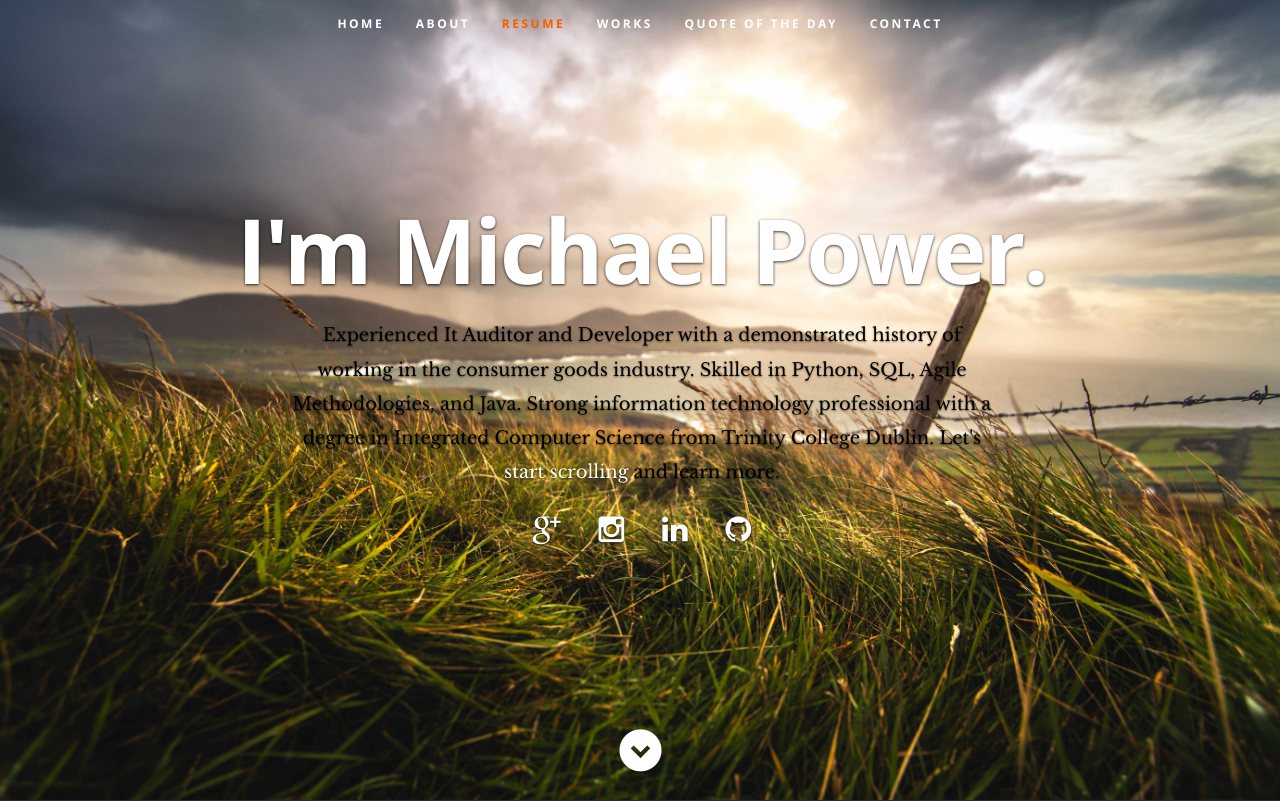
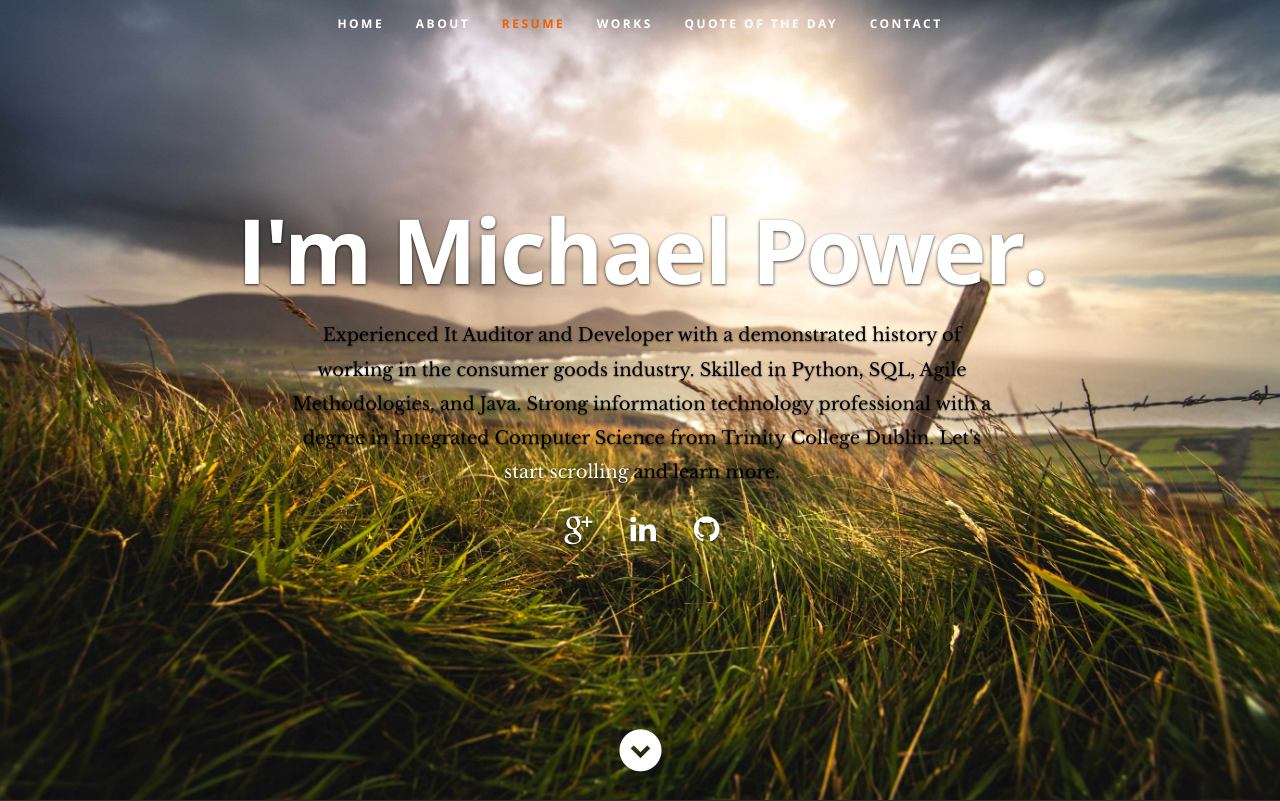
Before and after one commit to mikeyPower/cv_site, a Flask app: page /result in a window 1280 px wide. Shown: the top 801 px of the page. Run offline with Flask 2, Linux system fonts and the light colour scheme; some libraries are stand-ins or nearby versions.

Commit message:
added favicon images

```diff
--- a/app/templates/index.html
+++ b/app/templates/index.html
@@ -30,7 +30,10 @@
 
    <!-- Favicons
 	================================================== -->
-	<link rel="shortcut icon" href="static/favicon.png" >
+	<link rel="apple-touch-icon" sizes="180x180" href="static/apple-touch-icon.png">
+<link rel="icon" type="image/png" sizes="32x32" href="static/favicon-32x32.png">
+<link rel="icon" type="image/png" sizes="16x16" href="static/favicon-16x16.png">
+<link rel="manifest" href="static/site.webmanifest">
 
 </head>
 
@@ -68,7 +71,6 @@
 
             <ul class="social">
                <li><a href="mailto:powerm3@tcd.ie?Subject=Hello%20again" target="_top"><i class="fa fa-google-plus"></i></a></li>
-               <li><a href="https://www.instagram.com/michaelpower2687/"><i class="fa fa-instagram"></i></a></li>
                <li><a href="https://www.linkedin.com/in/michael-power-cs-tcd/"><i class="fa fa-linkedin"></i></a></li>
                <li><a href="https://github.com/mikeyPower/"><i class="fa fa-github"></i></a></li>
             </ul>
@@ -429,7 +431,6 @@
 
            <ul class="social-links">
             <li><a href="mailto:powerm3@tcd.ie?Subject=Hello%20again" target="_top"><i class="fa fa-google-plus"></i></a></li>
-              <li><a href="https://www.instagram.com/michaelpower2687/"><i class="fa fa-instagram"></i></a></li>
               <li><a href="https://www.linkedin.com/in/michael-power-cs-tcd/"><i class="fa fa-linkedin"></i></a></li>
               <li><a href="https://github.com/mikeyPower/"><i class="fa fa-github"></i></a></li>
 
--- a/app/templates/resume.html
+++ b/app/templates/resume.html
@@ -116,7 +116,7 @@
          <li><span class="bar-expand c"></span><em>C</em></li>
                <li><span class="bar-expand flask"></span><em>Flask</em></li>
                 <li><span class="bar-expand sql"></span><em>SQL</em></li>
-                <li><span class="bar-expand haskell"></span><em>Haskell</em></li>
+                <li><span class="bar-expand haskell"></span><em>Linux Shell Scripting</em></li>
 
        </ul>
 
--- a/app/views.py
+++ b/app/views.py
@@ -53,8 +53,8 @@ def result():
                     flash('Email is not correct')
                     return redirect(url_for('index',_anchor='contact'))
             #check if string is empty
-            if not v.strip():
-                flash('All fields are required.')
+            if not v.strip() and k != "contactSubject":
+                flash('Fields marked with a * should not be empty')
                 print("flash")
                 return redirect(url_for('index',_anchor='contact'))
         print("Your message has been sent")
@@ -80,14 +80,19 @@ def result():
         msg['From'] = result["contactName"]
         msg['To'] = "Michael Power"
 
-        msg.attach(MIMEText(result["contactMessage"], 'plain'))
+        msg.attach(MIMEText("This is a recipt of your"+
+       " message please do not reply to this email\n" + "Kind Regards,\n" + "Michael Power\n" +
+       "=================================================================================================\n"+
+       result["contactMessage"], 'plain'))
 
         server = smtplib.SMTP('smtp.gmail.com', 587)
         server.ehlo()
         server.starttls()
         server.ehlo()
         server.login(MAIL_USERNAME, MAIL_PASSWORD)
-        server.sendmail(MAIL_USERNAME, [result["contactEmail"].strip(),"powerm3@tcd.ie"], msg.as_string())
+        server.sendmail(MAIL_USERNAME, [result["contactEmail"].strip(),"powerm3@tcd.ie"],
+       msg.as_string())
+
         server.close()
 
 
```
Also changed, not shown: app/static/android-chrome-192x192.png (added), app/static/android-chrome-512x512.png (added), app/static/apple-touch-icon.png (added), app/static/favicon-16x16.png (added), app/static/favicon-32x32.png (added), app/static/favicon.ico (added), app/static/favicon.png (deleted), app/static/site.webmanifest (added).
